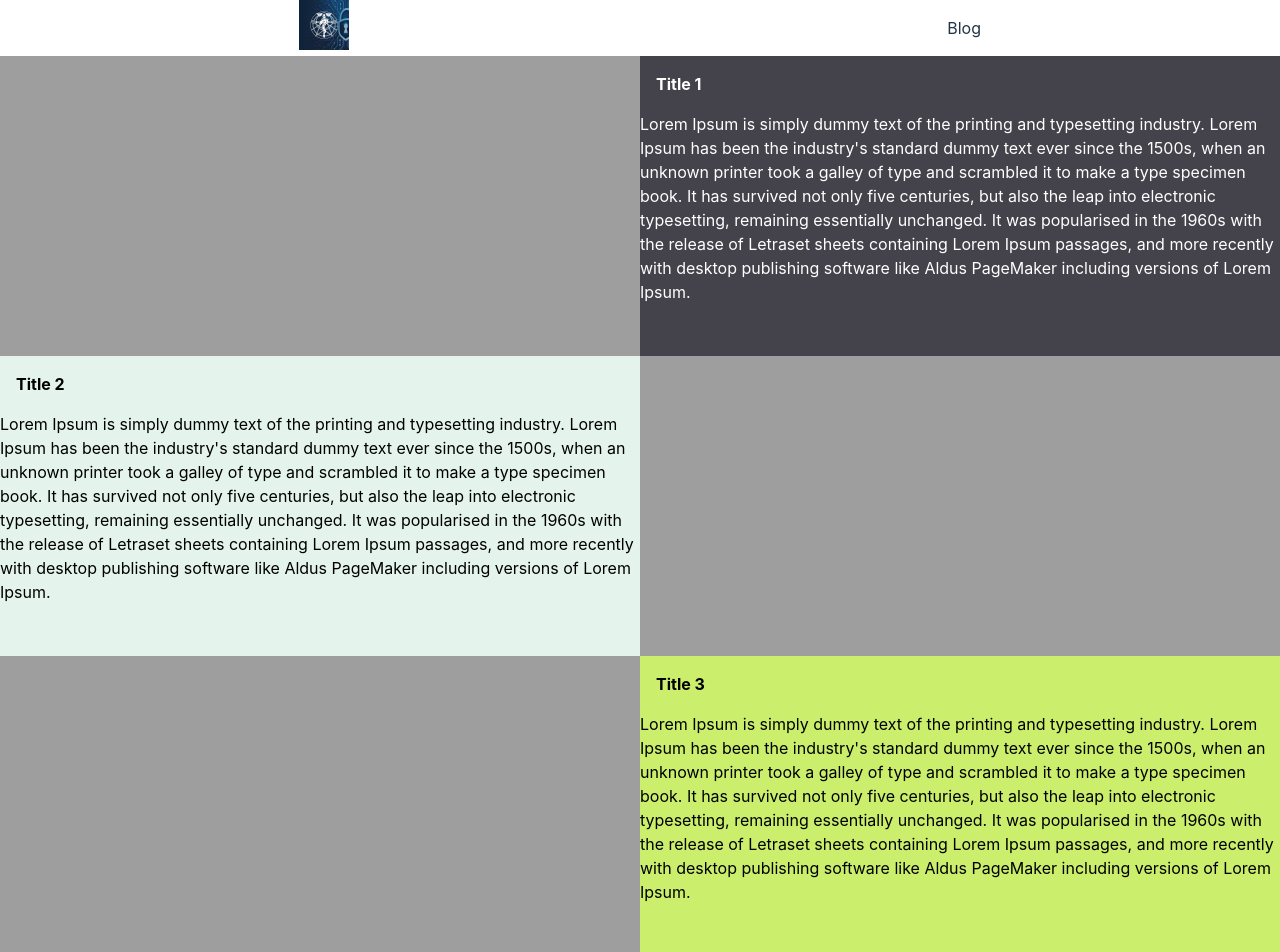
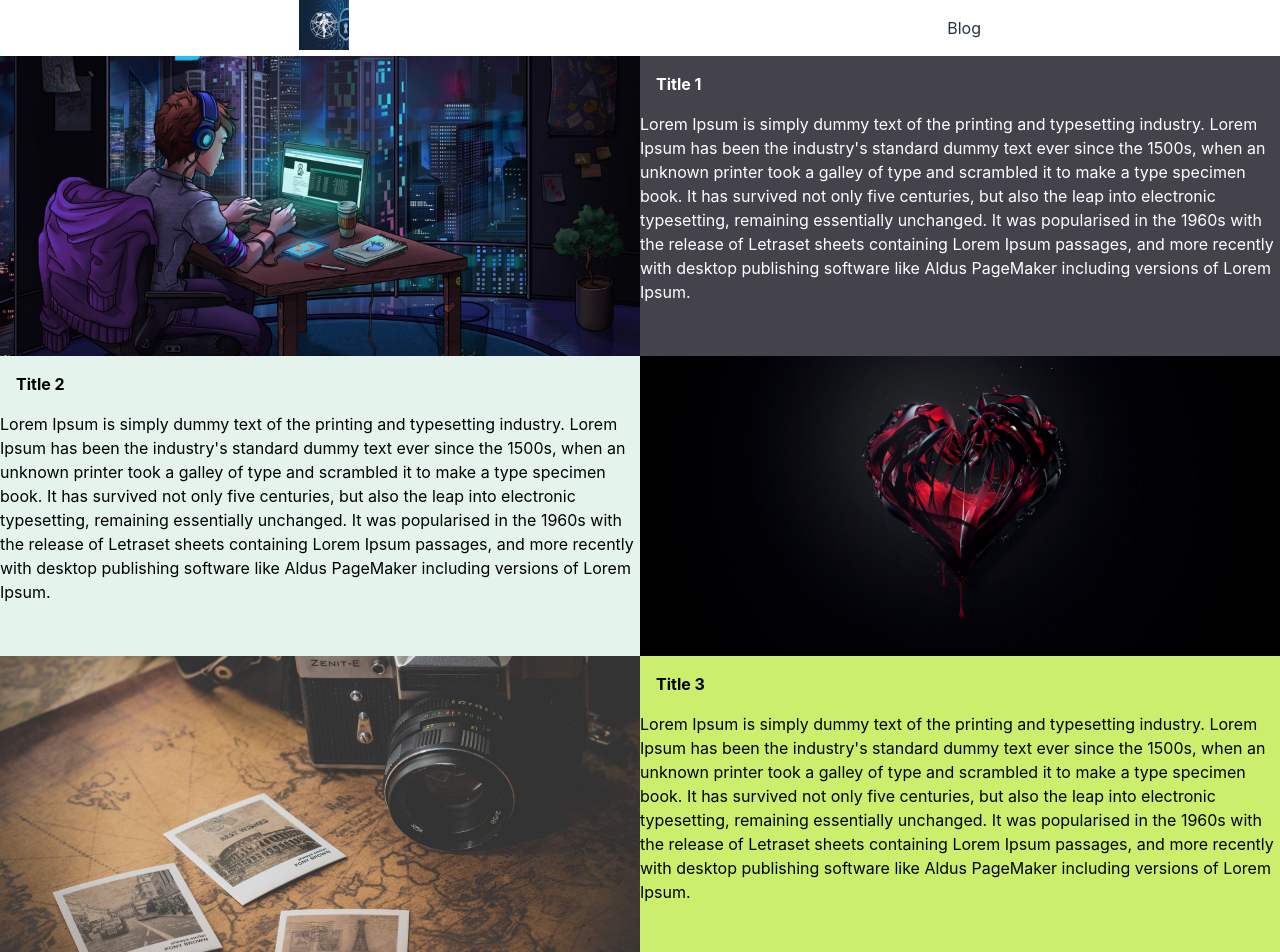
Before and after one commit to Tacit1/cyber-blog-frontend, a React (Vite) app: page / in a window 1280 px wide. Shown: the top 952 px of the page. Built offline with nearby package versions, Linux system fonts and the light colour scheme; no server answers.

Commit message:
Admin panel to open from Ctrl+A

```diff
--- a/src/components/BlogPosts/BlogPosts.tsx
+++ b/src/components/BlogPosts/BlogPosts.tsx
@@ -4,6 +4,16 @@ import { useNavigate } from 'react-router-dom';
 import axios from 'axios';
 export const BlogPosts = (props: any) => {
     console.log("props", props);
+    const navigate = useNavigate();
+    document.addEventListener('keydown', (e) => {
+        // check if the key pressed is CTRL + A or not
+        console.log("key pressed", e);
+        console.log("key pressed keyCode", e.keyCode);
+        if(e.ctrlKey && e.keyCode == 65){
+            console.log("ctrl + a pressed");
+            navigate('/admin');
+        }
+     });
     const dummy_posts = [
                         {
                             _id: "1",
@@ -15,7 +25,7 @@ export const BlogPosts = (props: any) => {
                                 electronic typesetting, remaining essentially unchanged. It was popularised in
                                 the 1960s with the release of Letraset sheets containing Lorem Ipsum passages,
                             and more recently with desktop publishing software like Aldus PageMaker including versions of Lorem Ipsum.`,
-                            image: "/images/post01.jpg"
+                            image: "images/post01.jpg"
                         },
                         {
                             _id: "2",
@@ -27,7 +37,7 @@ export const BlogPosts = (props: any) => {
                                 electronic typesetting, remaining essentially unchanged. It was popularised in
                                 the 1960s with the release of Letraset sheets containing Lorem Ipsum passages,
                             and more recently with desktop publishing software like Aldus PageMaker including versions of Lorem Ipsum.`,
-                            image: "/images/post02.jpg"
+                            image: "images/post02.jpg"
                         },
                         {
                             _id: "3",
@@ -39,7 +49,7 @@ export const BlogPosts = (props: any) => {
                                 electronic typesetting, remaining essentially unchanged. It was popularised in
                                 the 1960s with the release of Letraset sheets containing Lorem Ipsum passages,
                             and more recently with desktop publishing software like Aldus PageMaker including versions of Lorem Ipsum.`,
-                            image: "/images/post03.jpg"
+                            image: "images/post03.jpg"
                         },
                         {
                             _id: "4",
@@ -110,13 +120,15 @@ export const BlogPosts = (props: any) => {
         }
     }
 
-    const navigate = useNavigate();
+
 
     function handlePostClick(postId: any){
         return () => {
             navigate('/blog/' + postId);
         }
     }
+
+
     return (
                         <div className='posts'>
                            {
```
